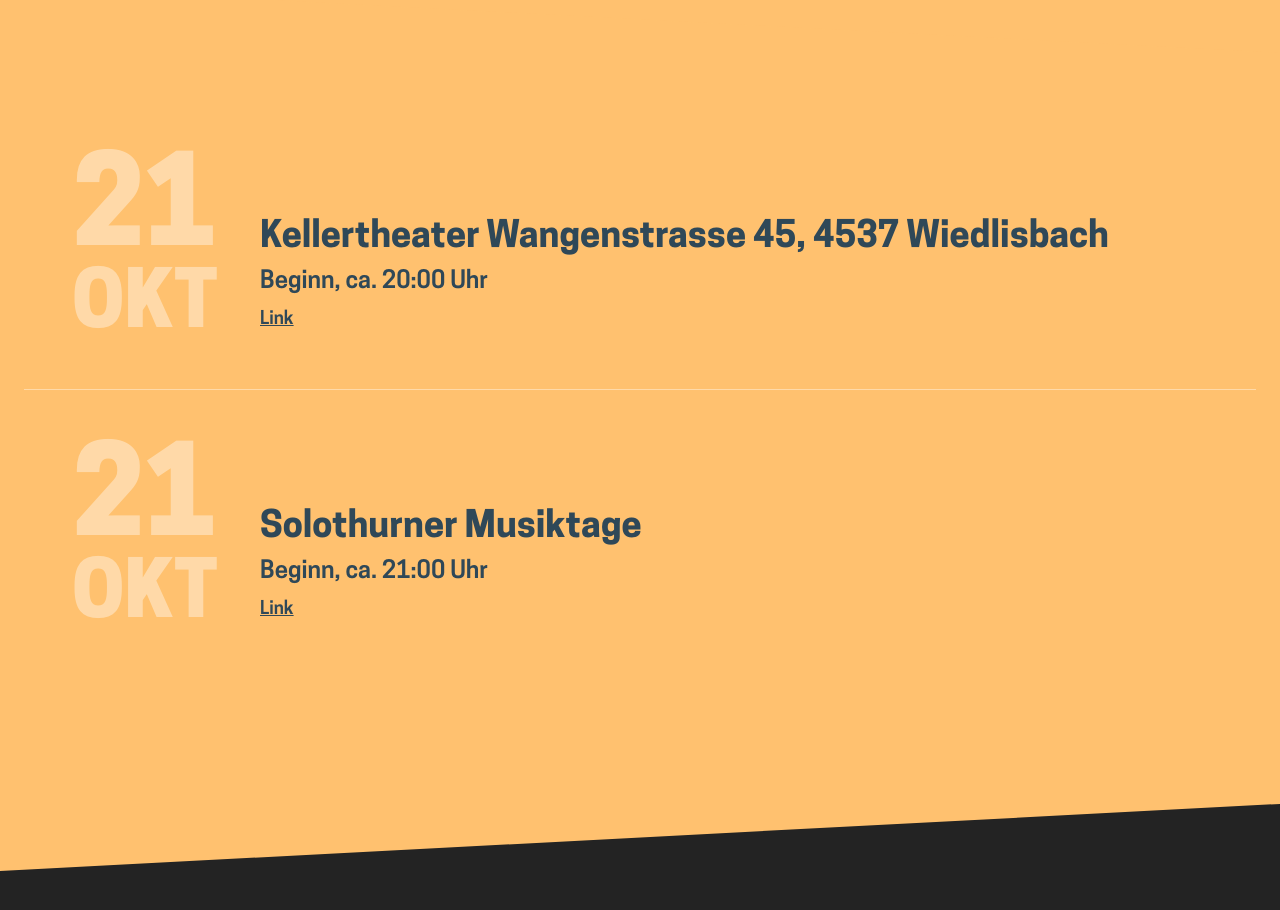
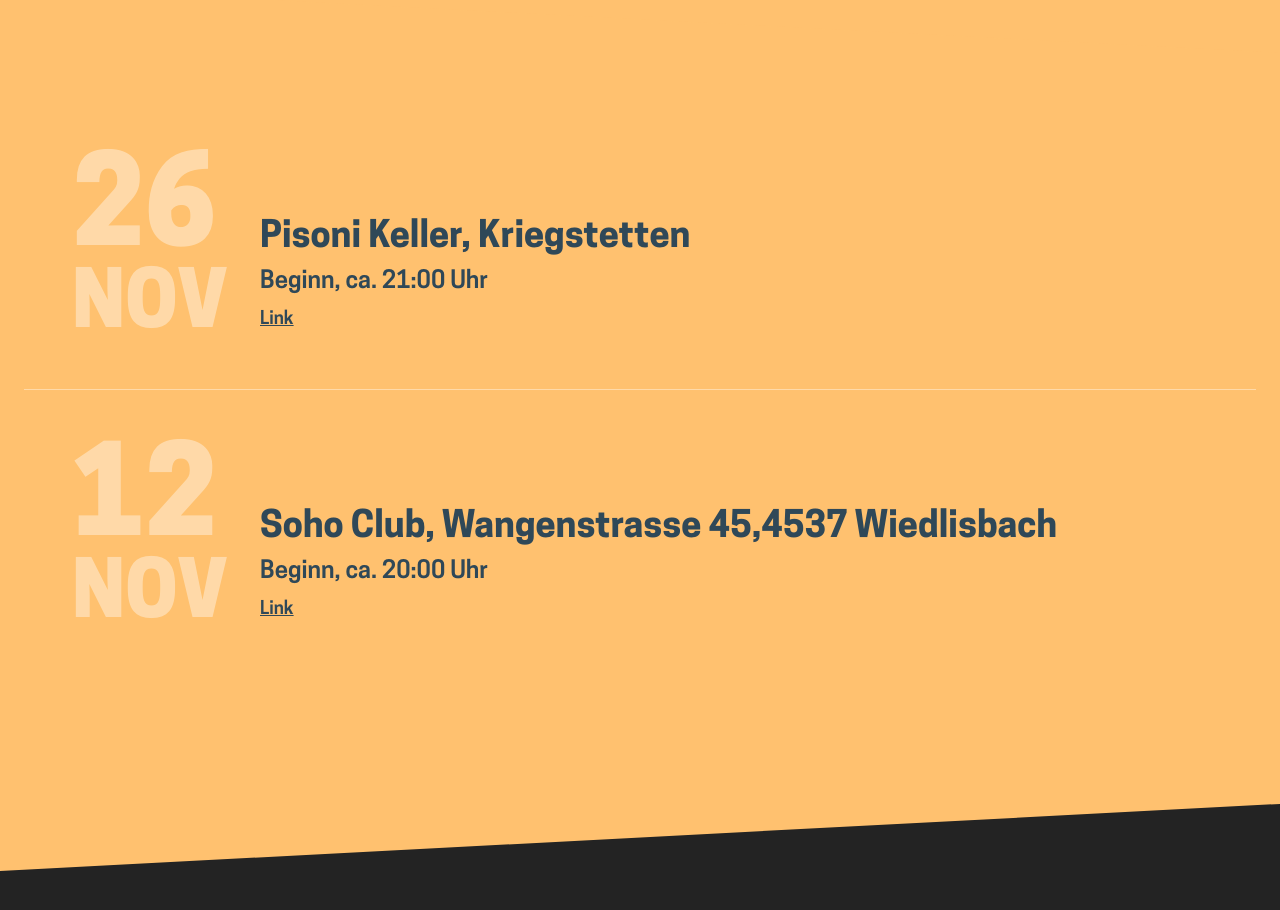
Before and after one commit to fidu85/midlands-website, a SvelteKit app: page / in a window 1280 px wide. Shown: the part 2260-3170 px from the top of the page. Built offline with nearby package versions, Linux system fonts and the light colour scheme.

Commit message:
first load concert from concert.json

```diff
--- a/src/components/concert.svelte
+++ b/src/components/concert.svelte
@@ -2,30 +2,26 @@
   export let date: Date = new Date();
   export let titel: String = 'Titel';
   export let start: String = 'Start';
-  export let link: string = 'https://www.midlands.ch'
-
-  const monthNames = ["JAN", "FEB", "MAR", "APR", "MAI", "JUN",
-  "JUL", "AUG", "SEP", "OKT", "NOV", "DEZ"];
-
+  export let link: string = 'https://www.midlands.ch';
 </script>
 
 <div class="py-3 sm:py-6 sm:px-12">
   <div class="flex flex-row items-end space-x-6 sm:space-x-12">
-    <div class="day text-white font-cooper-heavy opacity-40">{date.getDate()}</div>
+    <div class="day text-white font-cooper-heavy opacity-40">{new Intl.DateTimeFormat('de', { day: '2-digit' }).format(date)}</div>
     <div class="text-darkblue font-cooper-bold text-lg leading-6 sm:text-4xl pb-7 sm:pb-12">{titel}</div>
   </div>
 
   <div class="flex flex-row items-start space-x-6 sm:space-x-12 -mt-8 sm:-mt-14">
-    <div class="month text-white font-cooper-heavy opacity-40">{monthNames[date.getMonth()]}</div>
+    <div class="month text-white font-cooper-heavy opacity-40 uppercase">{new Intl.DateTimeFormat('de', { month: 'short' }).format(date)}</div>
     <div class="flex flex-col justify-between pt-2 sm:pt-4">
       <div class="text-darkblue font-cooper-semibold text-base sm:text-2xl">{start}</div>
-      <a class="text-darkblue font-cooper-semibold text-sm sm:text-lg underline sm:pt-2" target="_blank" href="{link}">Link</a>
+      <a class="text-darkblue font-cooper-semibold text-sm sm:text-lg underline sm:pt-2" target="_blank" href={link}>Link</a>
     </div>
   </div>
 </div>
 
 <style>
-.day {
+  .day {
     width: 86px;
     font-size: 72px;
   }
@@ -45,5 +41,5 @@
       width: 140px;
       font-size: 77px;
     }
-   }
+  }
 </style>
--- /dev/null
+++ b/src/data/concerts.json
@@ -0,0 +1,14 @@
+[
+  {
+    "date": "2022-11-26T00:00:00.000Z",
+    "titel": "Pisoni Keller, Kriegstetten",
+    "start": "Beginn, ca. 21:00 Uhr",
+    "link": "https://www.kreuz-kriegstetten.ch/"
+  },
+  {
+    "date": "2022-11-12T00:00:00.000Z",
+    "titel": "Soho Club, Wangenstrasse 45,4537 Wiedlisbach",
+    "start": "Beginn, ca. 20:00 Uhr",
+    "link": "https://eventfrog.ch/de/p/konzert/pop-rock/midlands-rock-musik-6961194672883418770.html"
+  }
+]
--- a/src/routes/section_concert.svelte
+++ b/src/routes/section_concert.svelte
@@ -1,24 +1,22 @@
 <script lang="ts">
-  import SectionSlantedTop from "../components/layout/section_slanted_top.svelte";
-  import SectionTitle from "../components/layout/section_title.svelte";
-  import SectionContent from "../components/layout/section_content.svelte";
-  import Concert from "../components/concert.svelte";
+  import SectionSlantedTop from '../components/layout/section_slanted_top.svelte';
+  import SectionTitle from '../components/layout/section_title.svelte';
+  import SectionContent from '../components/layout/section_content.svelte';
+  import Concert from '../components/concert.svelte';
 
-  let concerts_2022 = [
-		{ date: new Date(), titel: 'Kellertheater Wangenstrasse 45, 4537 Wiedlisbach', start: 'Beginn, ca. 20:00 Uhr', link: 'www.beleven.ch' },
-		{ date: new Date(), titel: 'Solothurner Musiktage', start: 'Beginn, ca. 21:00 Uhr', link: 'www.beleven.ch' },
-	];
+  import concerts from '../data/concerts.json';
+  let sortedConcerts = concerts.sort((objA, objB) => new Date(objB.date).getTime() - new Date(objA.date).getTime());
 </script>
 
 <section id="concert" class="relative z-0 bg-orange">
   <SectionSlantedTop isTopRight={false} colorName="orange" />
 
   <SectionContent>
-    <SectionTitle colorName='darkblue'>Konzerte</SectionTitle>
+    <SectionTitle colorName="darkblue">Konzerte</SectionTitle>
 
     <div class="divide-y divide-white/40">
-      {#each concerts_2022 as concert}
-        <Concert date={concert.date} titel={concert.titel} start={concert.start} link={concert.link}/>
+      {#each sortedConcerts as concert}
+        <Concert date={new Date(concert.date)} titel={concert.titel} start={concert.start} link={concert.link} />
       {/each}
     </div>
   </SectionContent>
--- a/tsconfig.json
+++ b/tsconfig.json
@@ -8,7 +8,7 @@
 		"resolveJsonModule": true,
 		"skipLibCheck": true,
 		"sourceMap": true,
-		"strict": true
+		"strict": true,
 	}
 	// Path aliases are handled by https://kit.svelte.dev/docs/configuration#alias
 	//
```
